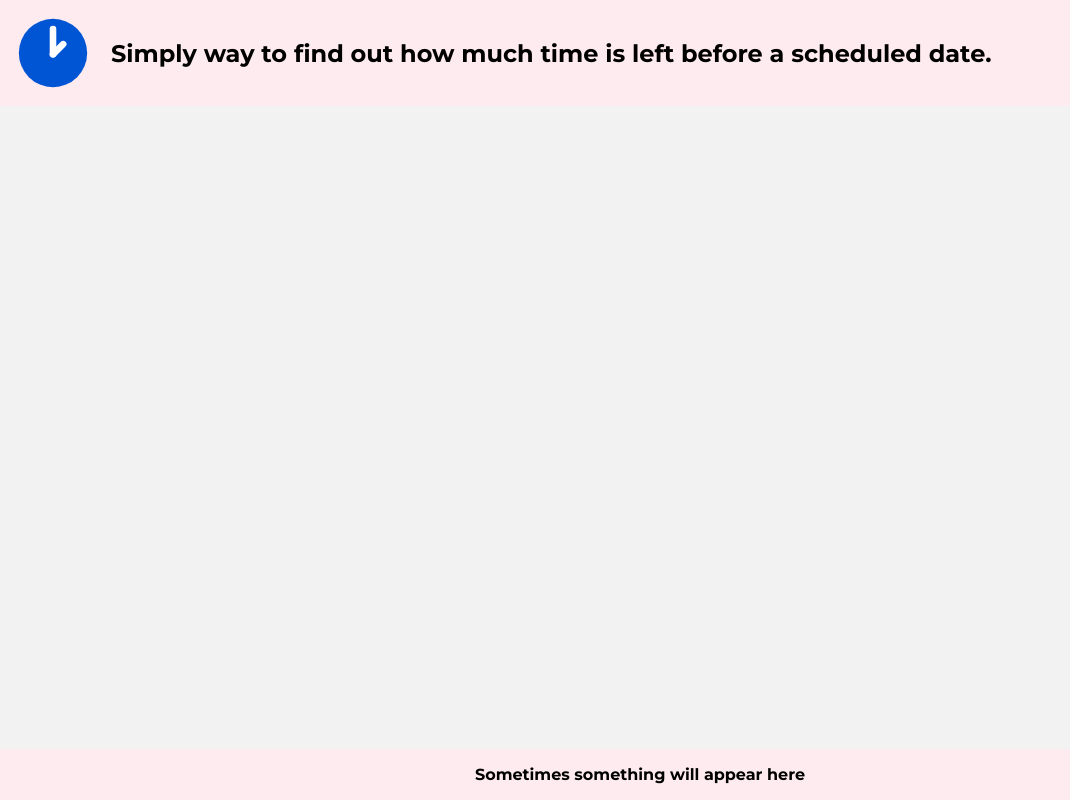
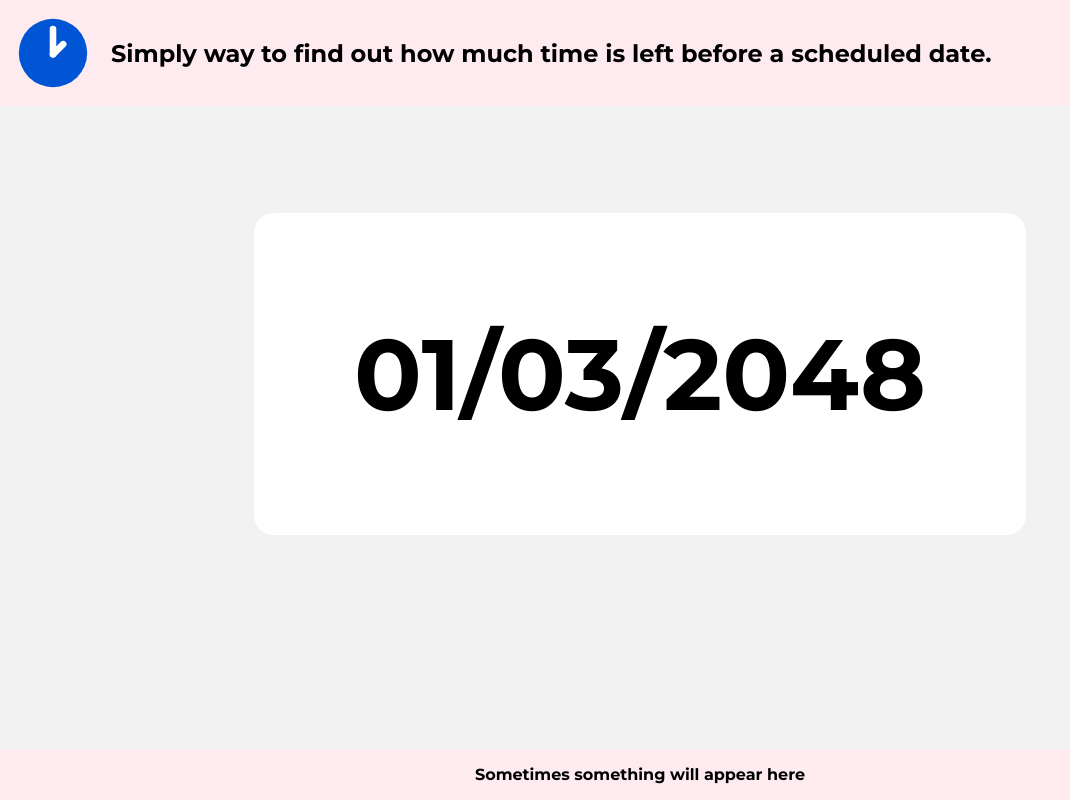
Before and after one commit to bullbesh/whatime, a plain HTML site: page index.html in a window 1280 px wide. Shown: the whole page, without its empty margins (0-1070 px from the left). Drawn offline with Linux system fonts and the light colour scheme.

Commit message:
Create main block with test time

```diff
--- a/assets/style.css
+++ b/assets/style.css
@@ -29,6 +29,19 @@ header > h2 {
 }
 
 
+.main_block {
+    background-color: #fff;
+    margin: auto;
+    border-radius: 20px;
+}
+
+.time {
+    font-size: 100px;
+    padding: 100px;
+    margin: auto;
+}
+
+
 footer {
     background: #FEEBEF;
     margin-top: auto;
--- a/index.html
+++ b/index.html
@@ -18,6 +18,12 @@
         </h2>
     </header>
 
+    <div class="main_block">
+        <p class="time">
+            01/03/2048
+        </p>
+    </div>
+
     <footer>
         <p>
             Sometimes something will appear here
```
